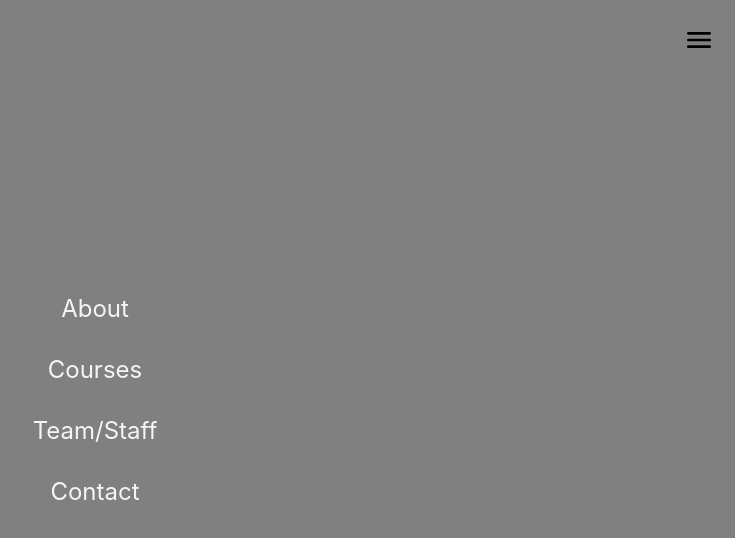
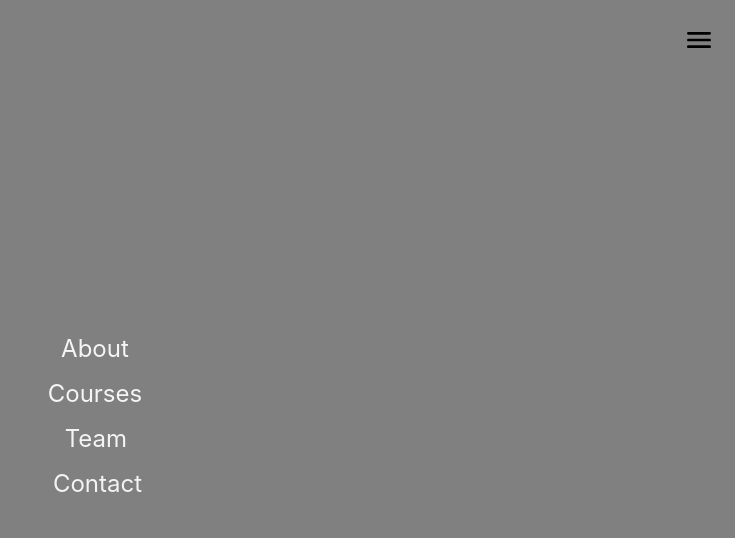
Before and after one commit to genar335/jolie_alien, a React (Create React App) app: page / in a window 1280 px wide. Both pictures are taken after a click on the icon 1244 px from the left and 40 px from the top of the page. Shown: the top 538 px of the page, without its empty margins (545-1280 px from the left). Built offline with nearby package versions, Linux system fonts and the light colour scheme.

Commit message:
Navabar animations are in beta now

```diff
--- a/src/App.js
+++ b/src/App.js
@@ -10,6 +10,12 @@ function App() {
     <Router>
       <div className="App">
         <Navbar />
+
+        <Route exact path="/" render={props => (
+          <div>
+            Home
+          </div>
+        )} />
 
         <Route exact path="/about" render={props => (
           <div>
--- a/src/components/layout/Navbar.jsx
+++ b/src/components/layout/Navbar.jsx
@@ -1,7 +1,7 @@
 import React, { useState } from 'react'
 import { Link } from 'react-router-dom'
 import MenuRoundedIcon from '@material-ui/icons/MenuRounded'
-import { useTransition, useSpring, animated } from 'react-spring'
+import { useTransition, useSpring, useTrail, animated, config } from 'react-spring'
 import '../layoutStyles/Navbar.scss'
 
 function Navbar() {
@@ -24,16 +24,43 @@ function Navbar() {
     })
 
 
+    // returning array of links
+    const listedLinks = ['', 'About', 'Courses', 'Team', 'Contact']
+    const Links = listedLinks.map(link =>
+        <Link
+            to={`/${link.toLowerCase()}`}
+            onClick={() => setBurgerState(!burgerState)}
+            /* className="nav-link" */>
+                {link}
+        </Link>
+    )
+
+    // animation for
+    // appearance of links
+    const config = { mass: 5, tension: 4000, friction: 150 }
+    const appearanceOfLinks = useTrail(Links.length, {
+        opacity: burgerState ? 1 : 0,
+        x: burgerState ? 0 : 200,
+        from: {
+            x: 200,
+            opacity: 0
+        },
+        config
+    })
+
+
     return(
         <div className="navbar-container" >
+
             <h1 id="site-name" >The Name</h1>
+
             <animated.div
                 id="burger-container"
                 style={{
                     transform: degree.interpolate(degree => `rotate(${degree}deg)`),
                     opacity: 1
-                }}
-            >
+                }}>
+
                 <MenuRoundedIcon
                     id="burger-icon"
                     style={{
@@ -42,40 +69,28 @@ function Navbar() {
                         width: "2rem",
                         height: "2rem"
                     }}
-                    onClick={() => setBurgerState(!burgerState)}
-                />
+                    onClick={() => setBurgerState(!burgerState)} />
+
             </animated.div>
+
             {transitionForOpacity.map(({item, key, props}) => (
                 item &&
                     <animated.div
                         id="link-container"
-                        style={props}
-                    >
-                        <Link
-                            to="/about"
-                            onClick={() => setBurgerState(!burgerState)}
-                        >
-                            About
-                        </Link>
-                        <Link
-                            to="/courses"
-                            onClick={() => setBurgerState(!burgerState)}
-                        >
-                            Courses
-                        </Link>
-                        <Link
-                            to="/team"
-                            onClick={() => setBurgerState(!burgerState)}
-                        >
-                            Team/Staff
-                        </Link>
-                        <Link
-                            to="/contact"
-                            onClick={() => setBurgerState(!burgerState)}
-                        >
-                            Contact
-                        </Link>
+                        style={props}>
+                            <div id="links">
+                                {appearanceOfLinks.map(({x, ...rest}, index) => (
+                                    <animated.div
+                                        style={{...rest,
+                                            transform: x.interpolate(x => `translate(${x}px, 0px)`)
+                                        }}
+                                        key={Links[index]}
+                                        className="nav-link-container">
+                                            {Links[index]}
 
+                                    </animated.div>
+                                ))}
+                            </div>
                     </animated.div>
             ))}
 
--- a/src/components/layoutStyles/Navbar.scss
+++ b/src/components/layoutStyles/Navbar.scss
@@ -2,7 +2,7 @@
     display: flex;
     justify-content: space-between;
     z-index: 0;
-    background-color: rgb(247, 247, 247);
+    background-color: rgb(247, 247, 243);
 
     #site-name {
         margin-left: 1rem;
@@ -22,12 +22,27 @@
         flex-direction: column;
         justify-content: center;
         align-items: center;
-        font-size: x-large;
 
-            a {
-                color: whitesmoke;
-                text-decoration: none;
-                margin: 1rem;
+
+            #links {
+                width: auto;
+                display: flex;
+                flex-direction: column;
+                justify-content: center;
+                align-items: center;
+                font-size: x-large;
+
+                .nav-link-container {
+
+                    margin-top: 1rem;
+
+                    a {
+                        color: whitesmoke;
+                        text-decoration: none;
+                    }
+                }
             }
+
+
     }
 }
```
